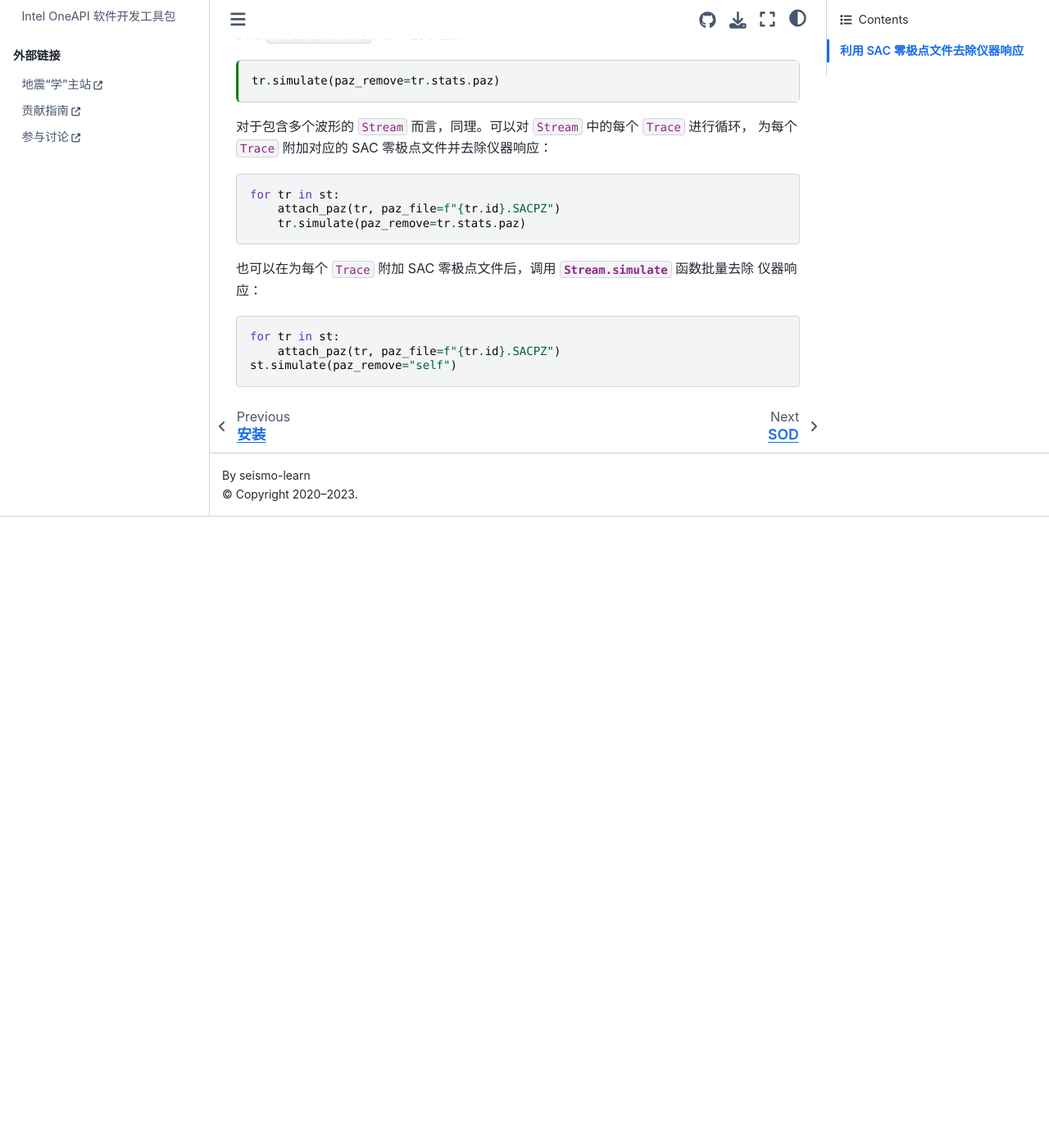
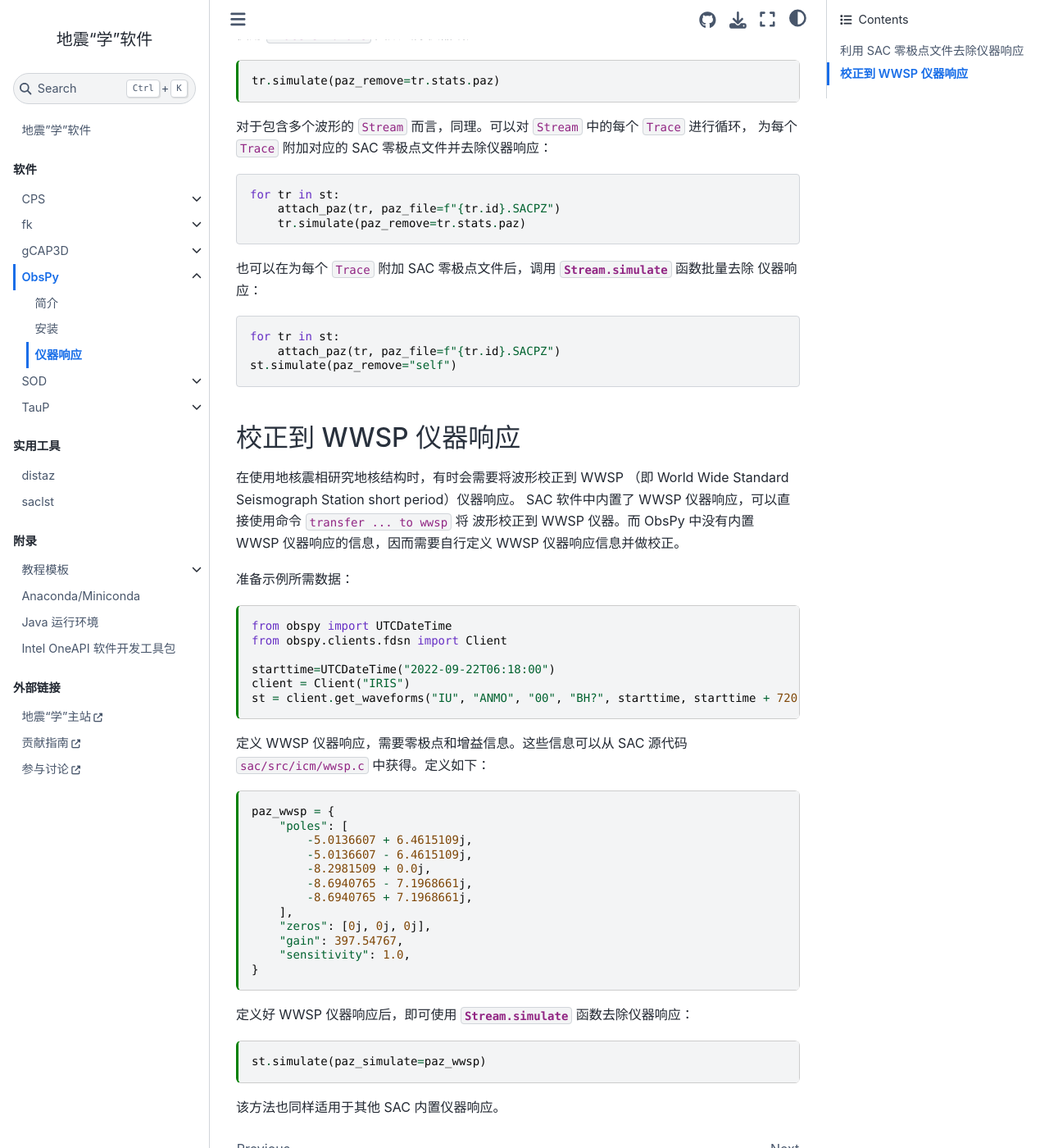
Before and after one commit to seismo-learn/software, a Jupyter Book: the page built from source/obspy/instrument-response.md, in a window 1280 px wide and 1400 px high, scrolled down 1149 px. Shown: the whole window at 82% size. Built offline with Jupyter Book 1.0.4 settings and Sphinx 7.4.7 and the Sphinx Book theme 1.1.4, drawn with Linux system fonts in a browser that asks for light colours; before the commit the page ends 1779 px from its top, so only the background shows below that; some of the changed text lies outside the part shown.

Commit message:
ObsPy: Add a tutorial to correct waveforms to WWSP response (#280)
Co-authored-by: Yao Jiayuan <coreman.seism@gmail.com>

````diff
--- a/source/obspy/instrument-response.md
+++ b/source/obspy/instrument-response.md
@@ -80,3 +80,44 @@ for tr in st:
     attach_paz(tr, paz_file=f"{tr.id}.SACPZ")
 st.simulate(paz_remove="self")
 ```
+
+## 校正到 WWSP 仪器响应
+
+在使用地核震相研究地核结构时，有时会需要将波形校正到 WWSP
+（即 World Wide Standard Seismograph Station short period）仪器响应。
+SAC 软件中内置了 WWSP 仪器响应，可以直接使用命令 `transfer ... to wwsp` 将
+波形校正到 WWSP 仪器。而 ObsPy 中没有内置 WWSP 仪器响应的信息，因而需要自行定义
+WWSP 仪器响应信息并做校正。
+
+准备示例所需数据：
+```{code-cell} ipython
+from obspy import UTCDateTime
+from obspy.clients.fdsn import Client
+
+starttime=UTCDateTime("2022-09-22T06:18:00")
+client = Client("IRIS")
+st = client.get_waveforms("IU", "ANMO", "00", "BH?", starttime, starttime + 720)
+```
+
+定义 WWSP 仪器响应，需要零极点和增益信息。这些信息可以从 SAC 源代码
+{file}`sac/src/icm/wwsp.c` 中获得。定义如下：
+```{code-cell} ipython
+paz_wwsp = {
+    "poles": [
+        -5.0136607 + 6.4615109j,
+        -5.0136607 - 6.4615109j,
+        -8.2981509 + 0.0j,
+        -8.6940765 - 7.1968661j,
+        -8.6940765 + 7.1968661j,
+    ],
+    "zeros": [0j, 0j, 0j],
+    "gain": 397.54767,
+    "sensitivity": 1.0,
+}
+```
+定义好 WWSP 仪器响应后，即可使用 {meth}`Stream.simulate <obspy.core.trace.Trace.simulate>`
+函数去除仪器响应：
+```{code-cell} ipython
+st.simulate(paz_simulate=paz_wwsp)
+```
+该方法也同样适用于其他 SAC 内置仪器响应。
````
Also changed, not shown: other parts of source/obspy/instrument-response.md (+1 -1 lines).
